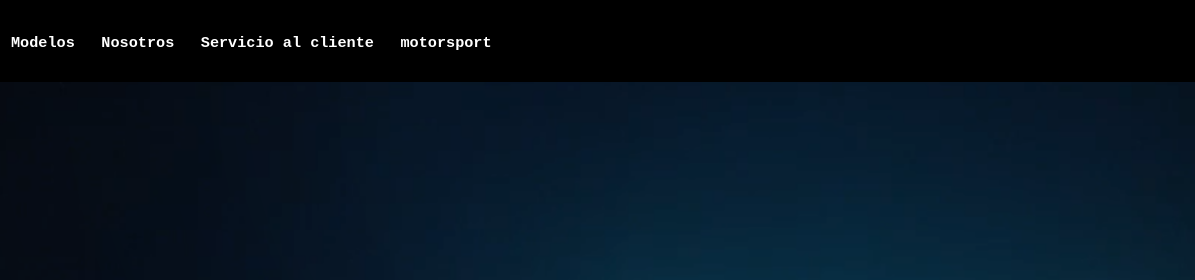
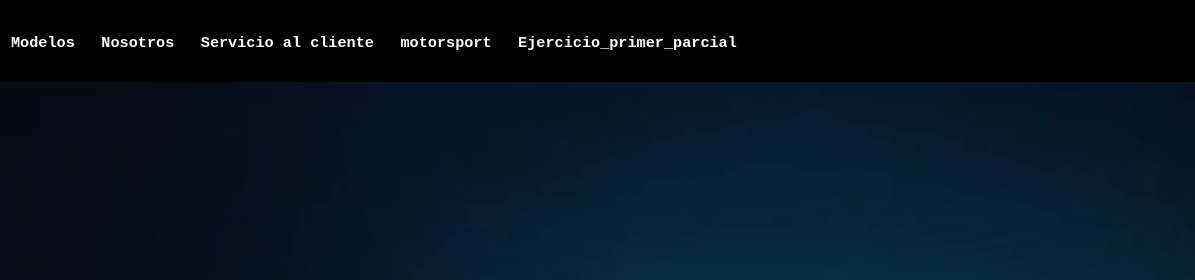
Before and after one commit to AdrianCamiloTrigos/Parcial_1, a plain HTML site: page index.html in a window 1280 px wide. Shown: the top 280 px of the page, 85-1280 px from the left. Drawn offline with Linux system fonts and the light colour scheme.

Commit message:
update index

```diff
--- a/index.html
+++ b/index.html
@@ -16,6 +16,7 @@
             <a class="botones_menu" href="html/Nosotros.html">Nosotros</a>
             <a class="botones_menu" href="html/Servicio al cliente.html">Servicio al cliente</a>
             <a class="botones_menu" href="html/motorsport.html">motorsport</a>
+            <a class="botones_menu" href="primer_parcial/primer_parcial.html">Ejercicio_primer_parcial</a>
         </h3>
 
 
```
